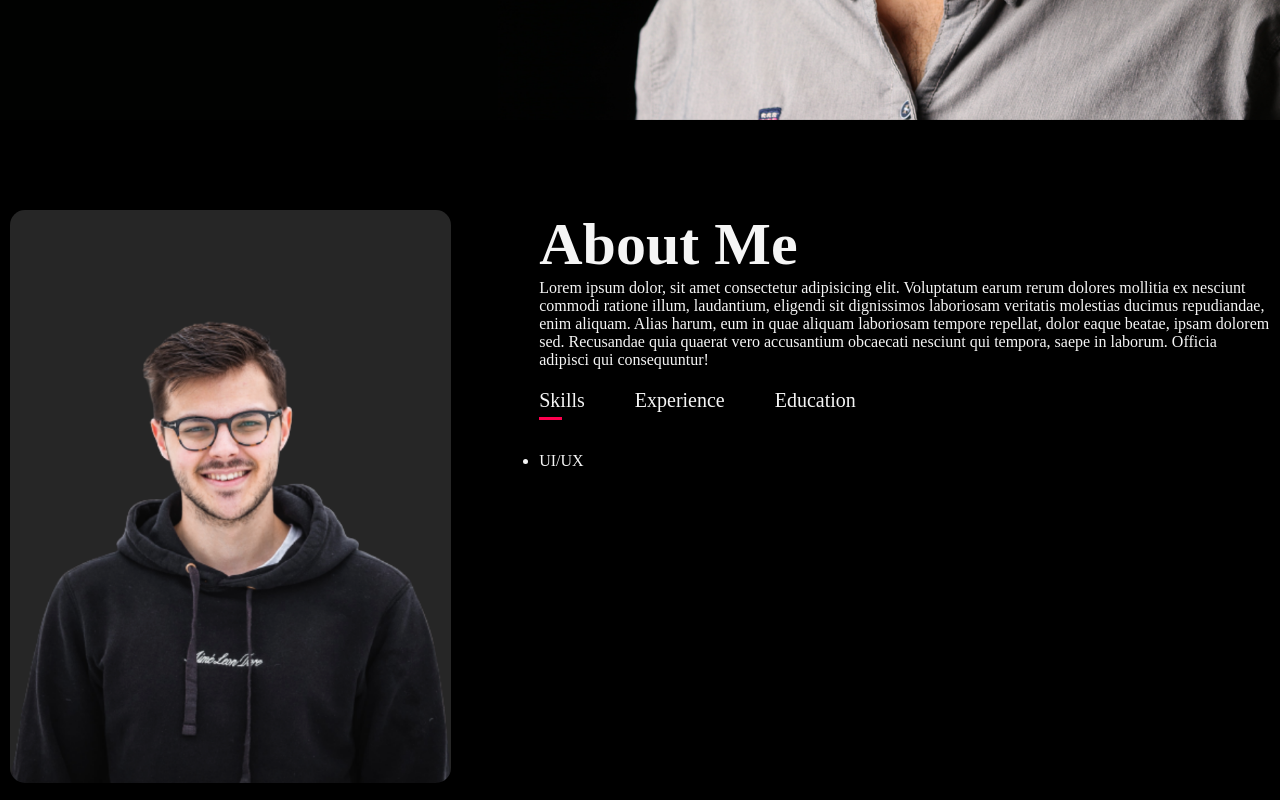
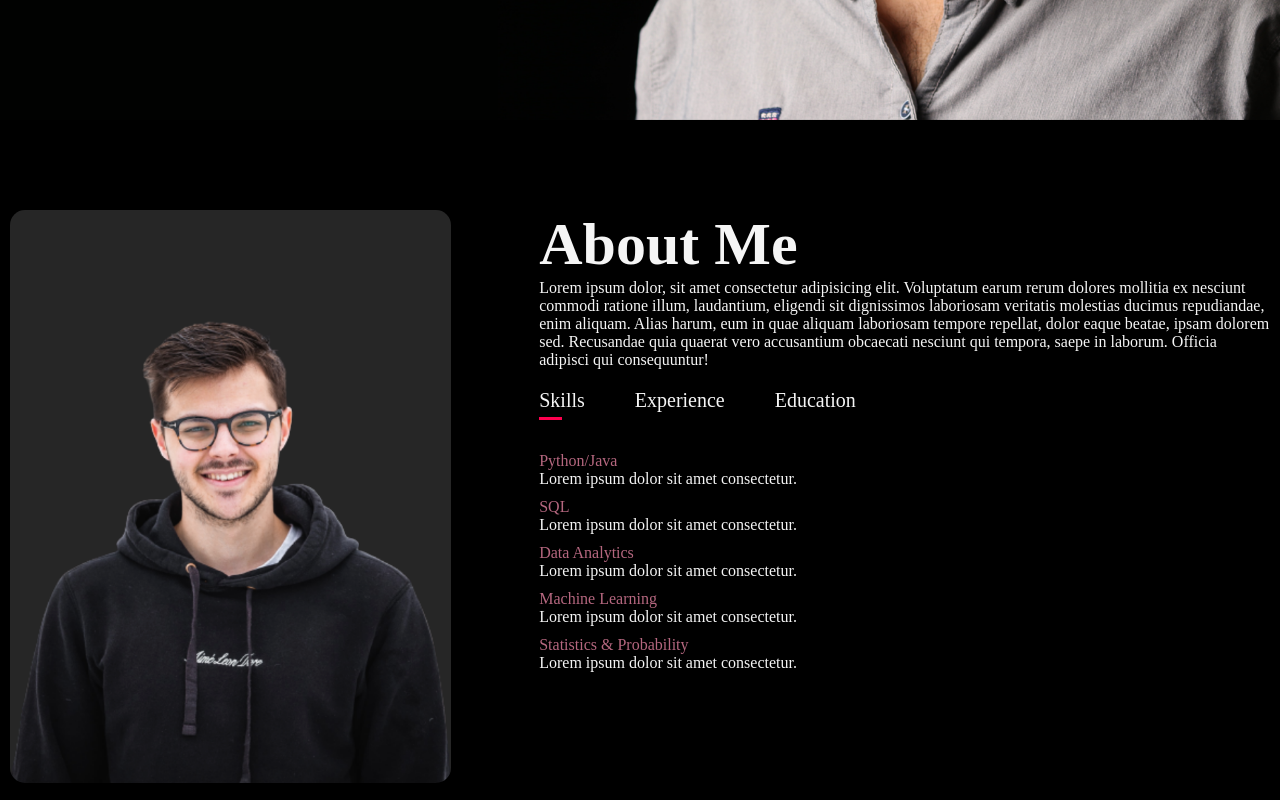
Before and after one commit to Hrithikkumar30/Portfolio_website, a plain HTML site: page index.html in a window 1280 px wide. Both pictures are taken after a click on the element "Skills". Shown: the part 680-1480 px from the top of the page. Drawn offline with Linux system fonts and the light colour scheme.

Commit message:
about me section completed

```diff
--- a/index.html
+++ b/index.html
@@ -15,7 +15,7 @@
                 <ul>
                     <li> <a href="#"> Home</a> </li>
                     <li> <a href="#"> About</a> </li>
-                    <li> <a href="#">Skills</a> </li>
+                    <!-- <li> <a href="#">Skills</a> </li> -->
                     <li> <a href="#">Projects</a> </li>
                     <li> <a href="#">Contact</a> </li>
 
@@ -42,18 +42,55 @@
                     <h1 class="sub-title">About Me</h1>
                     <p> Lorem ipsum dolor, sit amet consectetur adipisicing elit. Voluptatum earum rerum dolores mollitia ex nesciunt commodi ratione illum, laudantium, eligendi sit dignissimos laboriosam veritatis molestias ducimus repudiandae, enim aliquam. Alias harum, eum in quae aliquam laboriosam tempore repellat, dolor eaque beatae, ipsam dolorem sed. Recusandae quia quaerat vero accusantium obcaecati nesciunt qui tempora, saepe in laborum. Officia adipisci qui consequuntur! </p>
                     <div class="tab-title">
-                        <p class="tab-links active-link">Skills</p>
-                        <p class="tab-links">Experience</p>
-                        <p class="tab-links">Education</p>
+                        <p class="tab-links active-link" onclick="opentab('skills')">Skills</p>
+                        <p class="tab-links" onclick="opentab('Experience')">Experience</p>
+                        <p class="tab-links" onclick="opentab('Education')">Education</p>
                     </div>
-                    <div class="tab-content">
+                    <div class="tab-contents active-tab" id="skills">
                         <ul>
-                            <li><span>UI/UX</span> <br></li>
+                            <li><span>Python/Java</span><br> Lorem ipsum dolor sit amet consectetur.</li>
+                            <li><span>SQL</span><br> Lorem ipsum dolor sit amet consectetur.</li>
+                            <li><span>Data Analytics</span><br> Lorem ipsum dolor sit amet consectetur.</li>
+                            <li><span>Machine Learning</span><br> Lorem ipsum dolor sit amet consectetur.</li>
+                            <li><span>Statistics & Probability</span><br> Lorem ipsum dolor sit amet consectetur.</li>
+                        </ul>
+                    </div>
+                    <div class="tab-contents" id="Experience">
+                        <!-- <ul>
+                            <li><span>Python/Java</span><br> Lorem ipsum dolor sit amet consectetur.</li>
+                            <li><span>SQL</span><br> Lorem ipsum dolor sit amet consectetur.</li>
+                            <li><span>Data Analytics</span><br> Lorem ipsum dolor sit amet consectetur.</li>
+                            <li><span>Machine Learning</span><br> Lorem ipsum dolor sit amet consectetur.</li>
+                            <li><span>Statistics & Probability</span><br> Lorem ipsum dolor sit amet consectetur.</li>
+                        </ul> -->
+                    </div>
+                    <div class="tab-contents" id="Education">
+                        <ul>
+                            <li><span>2020-2024</span><br> B.Tech in Data Science <br>NIIT UNIVERSITY.</li>
+                            <li><span>2020</span><br>Intermediate <br>Sri Chaitanya</li>
+                            <!-- <li><span>Data Analytics</span><br> Lorem ipsum dolor sit amet consectetur.</li>
+                            <li><span>Machine Learning</span><br> Lorem ipsum dolor sit amet consectetur.</li>
+                            <li><span>Statistics & Probability</span><br> Lorem ipsum dolor sit amet consectetur.</li> -->
                         </ul>
                     </div>
                 </div>
             </div>
         </div>
     </div>
+    <script>
+        var tablinks = document.getElementsByClassName("tab-links");
+        var tabcontents = document.getElementsByClassName("tab-contents");
+
+        function opentab(tabname){
+            for(tablink of tablinks){
+                tablink.classList.remove("active-link");
+            }
+            for(tabcontent of tabcontents){
+                tabcontent.classList.remove("active-tab");
+        }
+        event.currentTarget.classList.add("active-link")
+        document.getElementById(tabname).classList.add("active-tab")
+    }
+    </script>
 </body>
 </html>
--- a/style.css
+++ b/style.css
@@ -113,3 +113,19 @@ nav ul li a:hover::after{
 .tab-links.active-link::after{
     width: 50%;
 }
+
+.tab-contents ul li{
+    list-style: none;
+    margin: 10px 0;
+}
+.tab-contents ul li span{
+    color: #b5677f;
+    font: size 14px;
+}
+.tab-contents{
+    display: none;
+}
+
+.tab-contents.active-tab{
+    display: block;
+}
```
